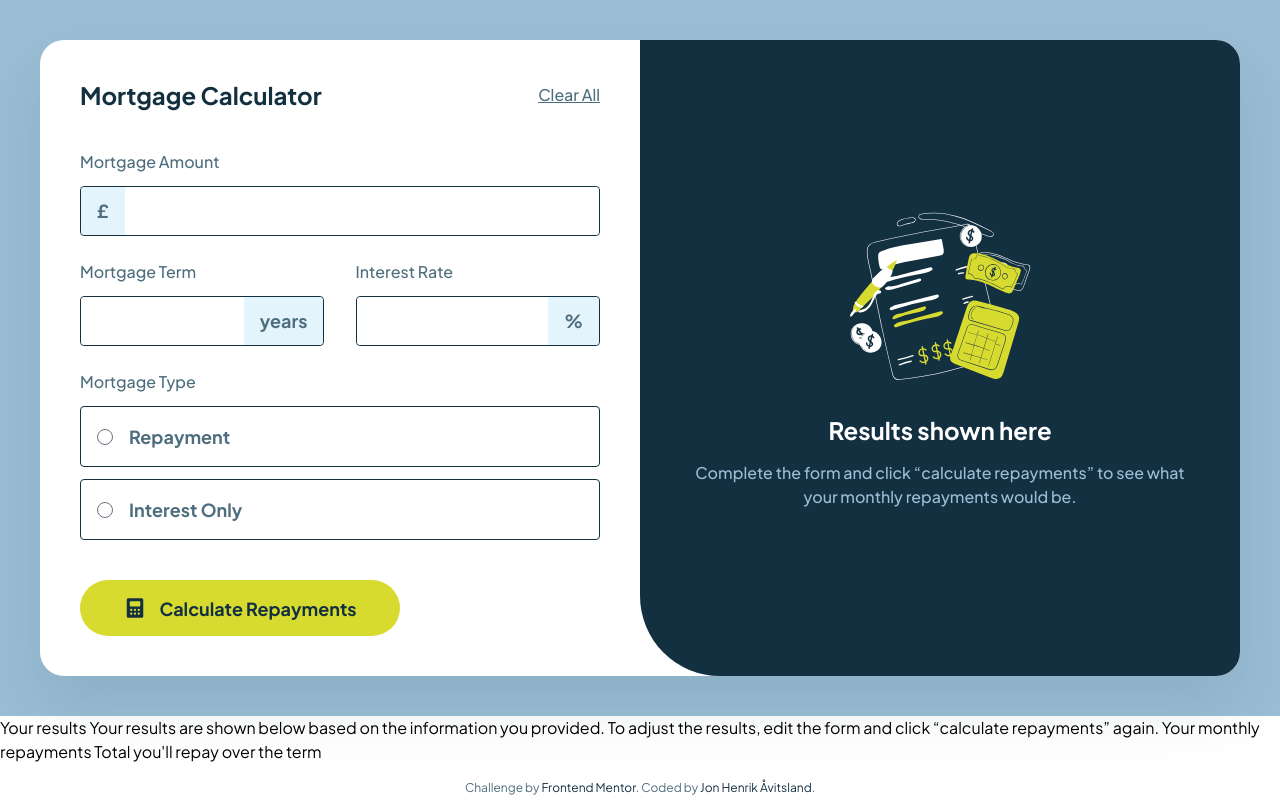
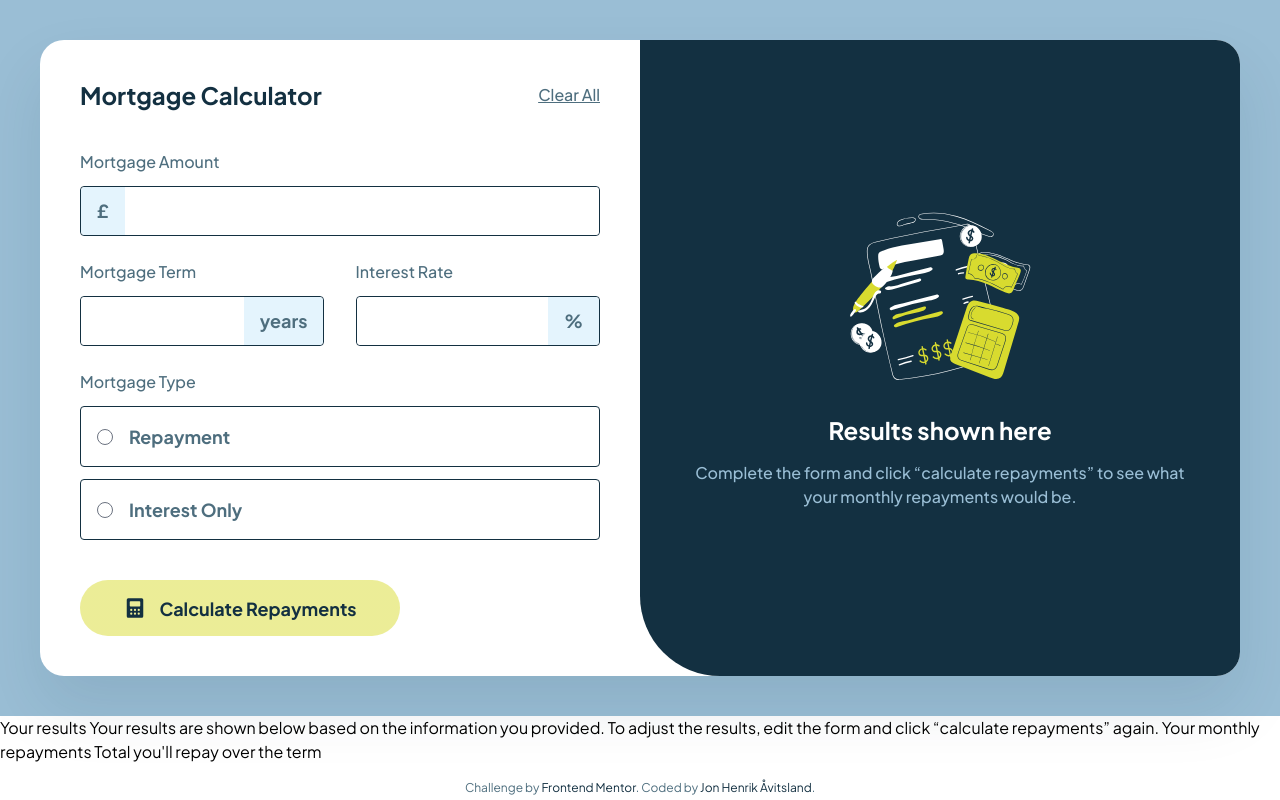
Before and after one commit to jonhenrikaavitsland/fM-mortgage-repayment-calculator, a website built with Vite: page index.html in a window 1280 px wide. In both pictures the pointer is over the button "Calculate Repayments". Built offline with nearby package versions, Linux system fonts and the light colour scheme.

Commit message:
hover state buttton

```diff
--- a/index.html
+++ b/index.html
@@ -142,7 +142,7 @@
               <div class="flex justify-center sm:justify-start sm:pt-4 sm:w-80">
                 <button
                   type="submit"
-                  class="bg-lime flex rounded-full px-8 h-14 text-slate-900 items-center justify-center gap-3 text-[1.125rem] font-bold w-full max-w-sm"
+                  class="bg-lime flex rounded-full px-8 h-14 text-slate-900 items-center justify-center gap-3 text-[1.125rem] font-bold w-full max-w-sm bg-custom-gradient"
                 >
                   <div>
                     <img
--- a/src/index.css
+++ b/src/index.css
@@ -27,3 +27,9 @@
     src: url("./assets/fonts/PlusJakartaSans-VariableFont_wght.ttf")
   }
 }
+
+@layer utilities {
+  .bg-custom-gradient:hover {
+    background: linear-gradient(0deg, rgba(255, 255, 255, 0.50) 0%, rgba(255, 255, 255, 0.50) 100%), #D8DB2F;
+  }
+}
```
